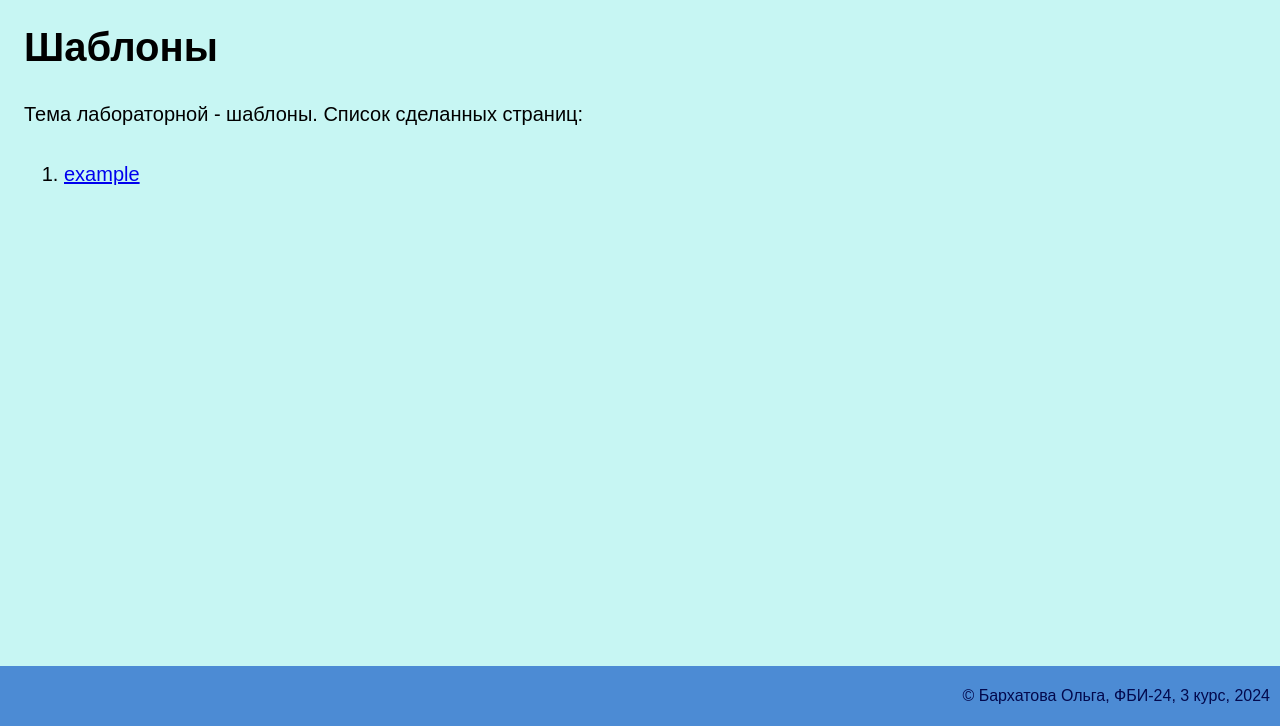
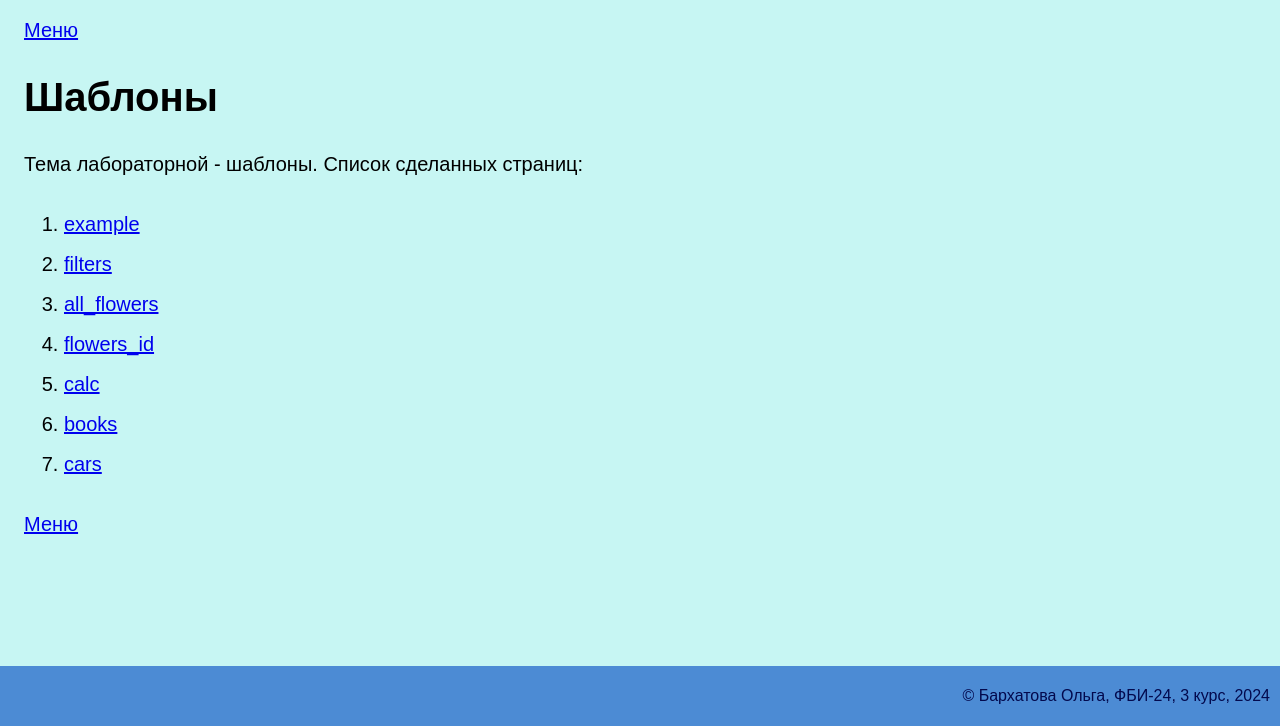
Before and after one commit to brkhtvvv/web--programming-labs-2, a Flask app: page /lab2/ in a window 1280 px wide. Shown: the part 74-800 px from the top of the page. Run offline with Flask 3, Linux system fonts and the light colour scheme.

Commit message:
добавление ссылок

```diff
--- a/app.py
+++ b/app.py
@@ -21,7 +21,7 @@ def menu():
 
     <h1>web-сервер на flask</h1>
     <li><a href="http://127.0.0.1:5000/lab1">Первая лабораторная</a></li>
-
+    <li><a href="http://127.0.0.1:5000/lab2">Вторая лабораторная</a></li>
     <footer>
         &copy: Бархатова Ольга, ФБИ-24, 3 курс, 2024
     </footer>
--- a/templates/base.html
+++ b/templates/base.html
@@ -12,6 +12,10 @@
     </header>
 
     <main>
+        <div>
+            <a href="http://127.0.0.1:5000/lab2"></a>
+            <a href="http://127.0.0.1:5000/lab2" class='backmenu'>Меню</a>
+        </div>
         {% block main %}{% endblock %}
     </main>
     <footer>
--- a/templates/example.html
+++ b/templates/example.html
@@ -16,6 +16,11 @@
     <header>
         WEB-программирование, часть 2. {% if numberLab %}Лабораторная работа {{numberLab}}{% endif %}
     </header>
+
+    <div>
+        <a href="http://127.0.0.1:5000/menu"></a>
+        <a href="http://127.0.0.1:5000/lab2" class='backmenu'>Меню</a>
+    </div>
 
     <main class="math">
         5 + 2 = {{5 + 2}}<br>
--- a/templates/lab2.html
+++ b/templates/lab2.html
@@ -9,5 +9,27 @@
         <li>
             <a href="/lab2/example">example</a>
         </li>
+        <li>
+            <a href="/lab2/filters">filters</a>
+        </li>
+        <li>
+            <a href="/lab2/all_flowers">all_flowers</a>
+        </li>
+        <li>
+            <a href="/lab2/flower">flowers_id</a>
+        </li>
+        <li>
+            <a href="/lab2/calc">calc</a>
+        </li>
+        <li>
+            <a href="/lab2/books">books</a>
+        </li>
+        <li>
+            <a href="/lab2/cars">cars</a>
+        </li>
     </ol>
+
+    <div>
+        <a href="http://127.0.0.1:5000/menu" class='backmenu'>Меню</a>
+    </div>
 {% endblock %}
```
